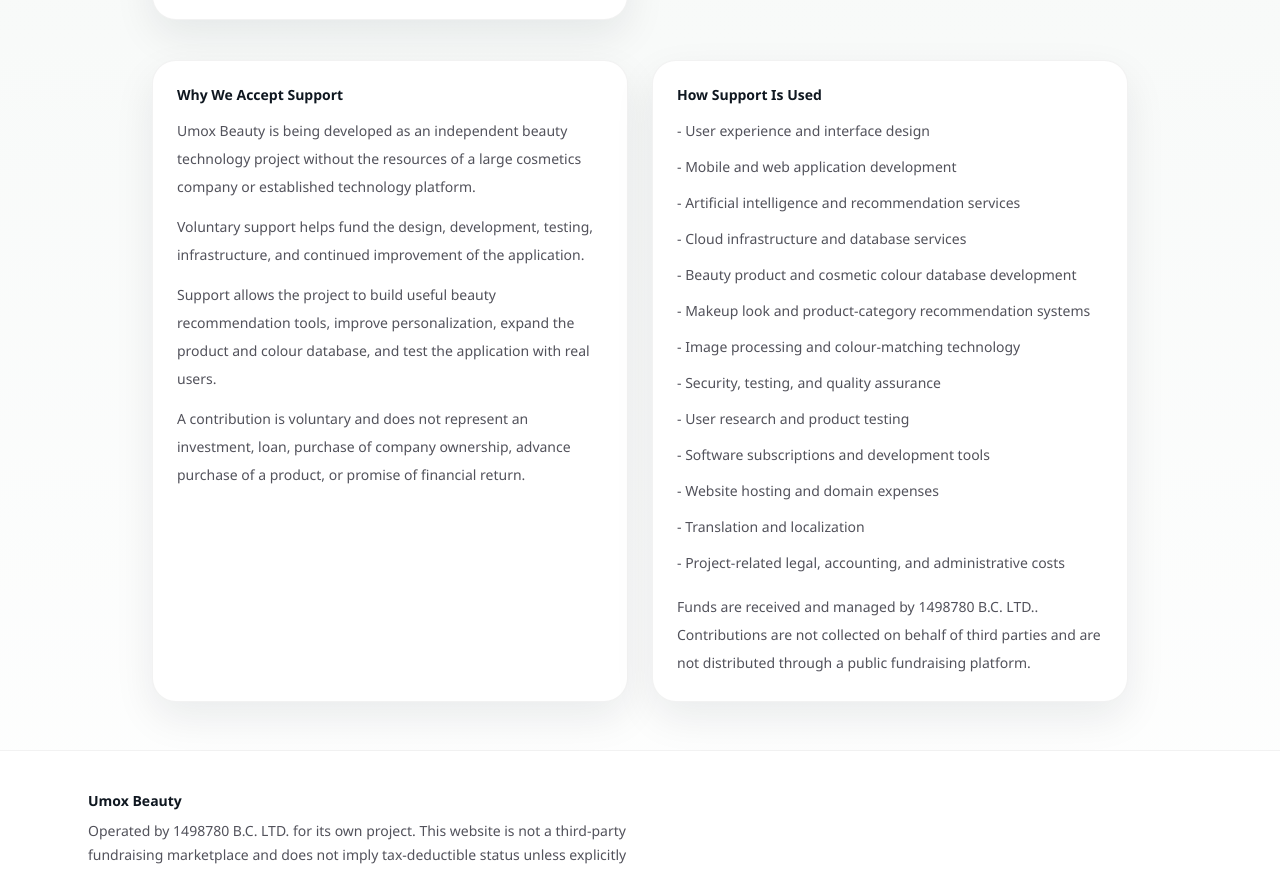
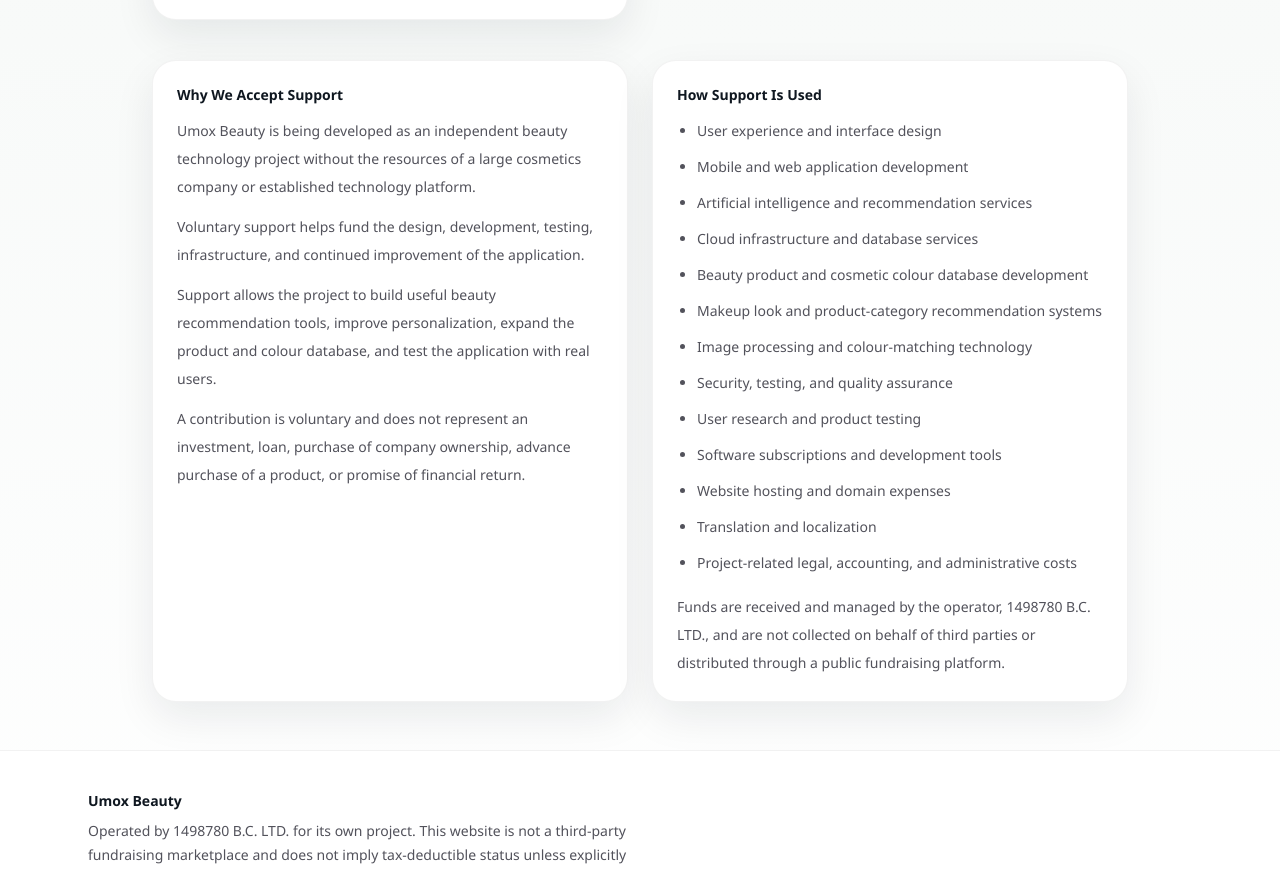
Before and after one commit to Willyyang8888/umoxbeauty, a Next.js app: page /about in a window 1280 px wide. Shown: the part 1003-1874 px from the top of the page. Built offline with nearby package versions, Linux system fonts and the light colour scheme; no server answers; the database is empty.

Commit message:
Polish about page and site metadata
Refine the About page copy and list styling, and update the site metadata to use the Umox Beauty brand name.

```diff
--- a/src/app/about/page.tsx
+++ b/src/app/about/page.tsx
@@ -39,8 +39,9 @@
         <Card>
           <p className="text-sm font-semibold text-ink">Who operates the project</p>
           <p className="mt-3 text-sm leading-7 text-zinc-600">
-            The project is operated and developed by {companyName}, a Canadian company. Visitors may
-            voluntarily support the continued development and operation of the application.
+            The project is operated and developed by the Canadian company {companyName}, and
+            visitors may voluntarily support the continued development and operation of the
+            application through this official project website.
           </p>
         </Card>
         <Card>
@@ -89,24 +90,24 @@
 
         <Card>
           <p className="text-sm font-semibold text-ink">How Support Is Used</p>
-          <ul className="mt-3 space-y-2 text-sm leading-7 text-zinc-600">
-            <li>- User experience and interface design</li>
-            <li>- Mobile and web application development</li>
-            <li>- Artificial intelligence and recommendation services</li>
-            <li>- Cloud infrastructure and database services</li>
-            <li>- Beauty product and cosmetic colour database development</li>
-            <li>- Makeup look and product-category recommendation systems</li>
-            <li>- Image processing and colour-matching technology</li>
-            <li>- Security, testing, and quality assurance</li>
-            <li>- User research and product testing</li>
-            <li>- Software subscriptions and development tools</li>
-            <li>- Website hosting and domain expenses</li>
-            <li>- Translation and localization</li>
-            <li>- Project-related legal, accounting, and administrative costs</li>
+          <ul className="mt-3 list-disc space-y-2 pl-5 text-sm leading-7 text-zinc-600">
+            <li>User experience and interface design</li>
+            <li>Mobile and web application development</li>
+            <li>Artificial intelligence and recommendation services</li>
+            <li>Cloud infrastructure and database services</li>
+            <li>Beauty product and cosmetic colour database development</li>
+            <li>Makeup look and product-category recommendation systems</li>
+            <li>Image processing and colour-matching technology</li>
+            <li>Security, testing, and quality assurance</li>
+            <li>User research and product testing</li>
+            <li>Software subscriptions and development tools</li>
+            <li>Website hosting and domain expenses</li>
+            <li>Translation and localization</li>
+            <li>Project-related legal, accounting, and administrative costs</li>
           </ul>
           <p className="mt-4 text-sm leading-7 text-zinc-600">
-            Funds are received and managed by {companyName}. Contributions are not collected on
-            behalf of third parties and are not distributed through a public fundraising platform.
+            Funds are received and managed by the operator, {companyName}, and are not collected on
+            behalf of third parties or distributed through a public fundraising platform.
           </p>
         </Card>
       </div>
--- a/src/app/layout.tsx
+++ b/src/app/layout.tsx
@@ -5,8 +5,12 @@
 import { SiteHeader } from "@/components/site-header";
 
 export const metadata: Metadata = {
-  title: "Project Support Site",
-  description: "A direct support website operated by a single Canadian company."
+  title: {
+    default: "Umox Beauty",
+    template: "%s | Umox Beauty"
+  },
+  description:
+    "Umox Beauty is a direct project support website operated by 1498780 B.C. LTD., a Canadian company."
 };
 
 export default function RootLayout({ children }: Readonly<{ children: React.ReactNode }>) {
```
